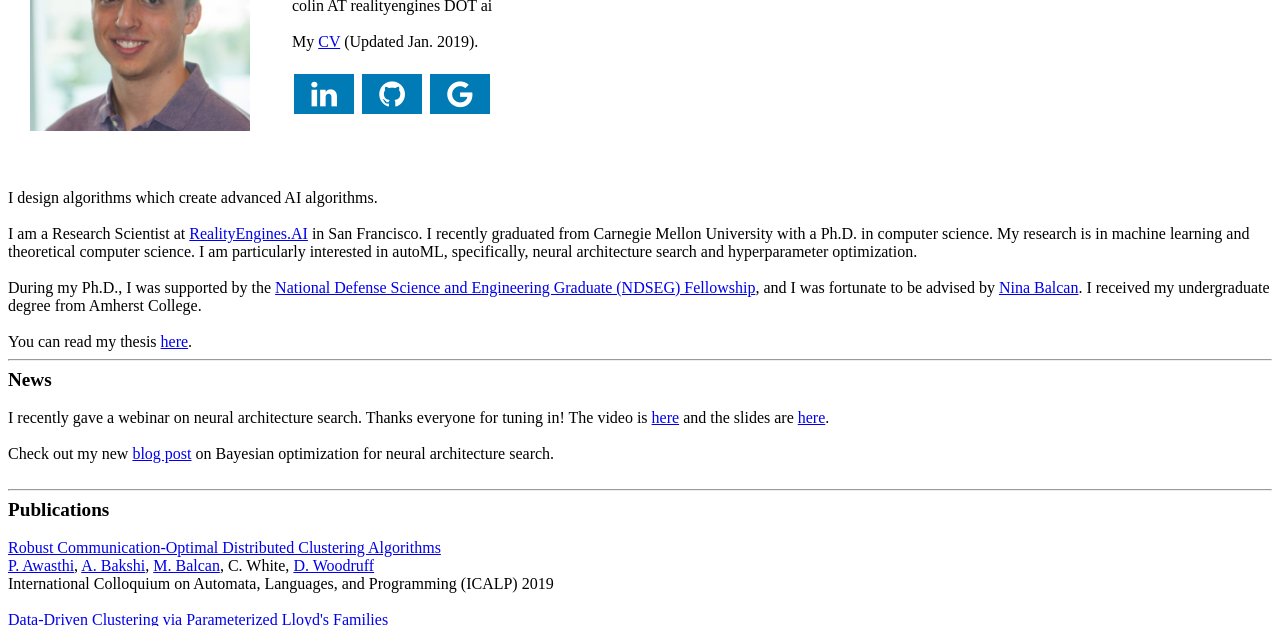
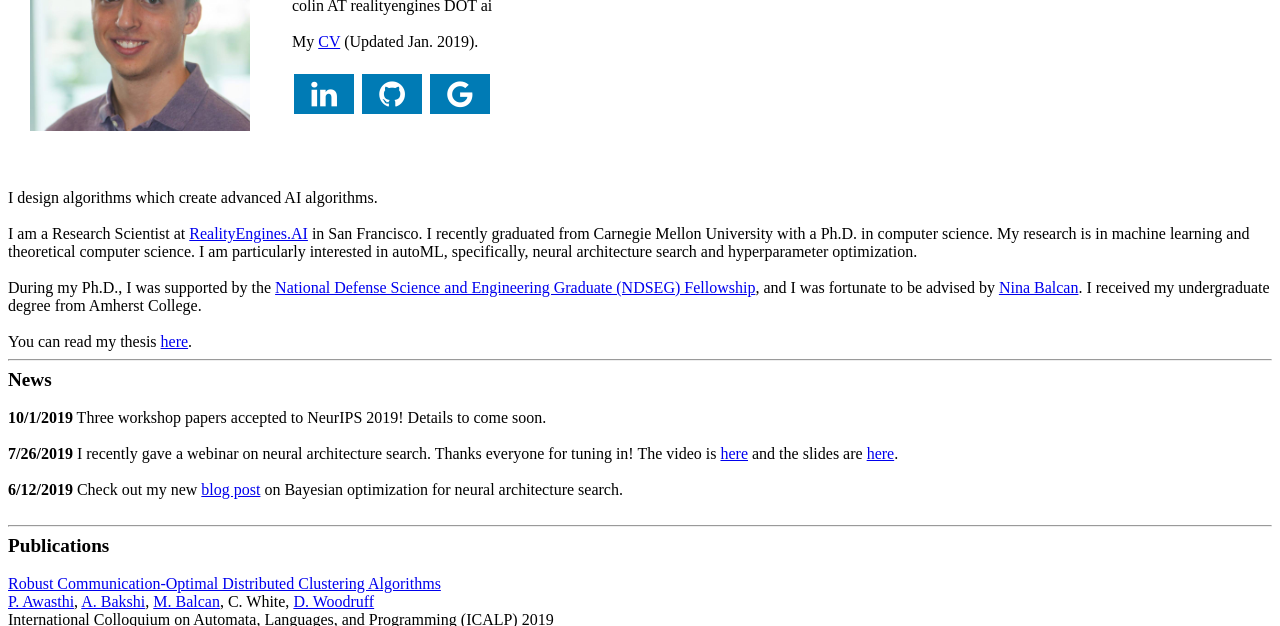
Before and after one commit to crwhite14/crwhite14.github.io, a plain HTML site: page index.html in a window 1280 px wide. Shown: the part 119-745 px from the top of the page. Drawn offline with Linux system fonts and the light colour scheme.

Commit message:
update news

```diff
--- a/index.html
+++ b/index.html
@@ -94,13 +94,17 @@ You can read my thesis <a href="colin_thesis.pdf">here</a>.
 
 <br><br>
 
-I recently gave a webinar on neural architecture search.
+<b> 10/1/2019</b> Three workshop papers accepted to NeurIPS 2019! Details to come soon.
+
+<br><br>
+
+<b> 7/26/2019</b> I recently gave a webinar on neural architecture search.
 Thanks everyone for tuning in!
 The video is <a href="https://www.youtube.com/watch?v=IQcgcSjTaJE">here</a> and the slides are <a href="nas_webinar.pdf">here</a>.
 
 <br><br>
 
-Check out my new <a href=https://medium.com/p/d324830ec781>blog post</a> on Bayesian optimization for neural architecture search.
+<b> 6/12/2019</b> Check out my new <a href=https://medium.com/p/d324830ec781>blog post</a> on Bayesian optimization for neural architecture search.
 
 <br><br>
 
```
